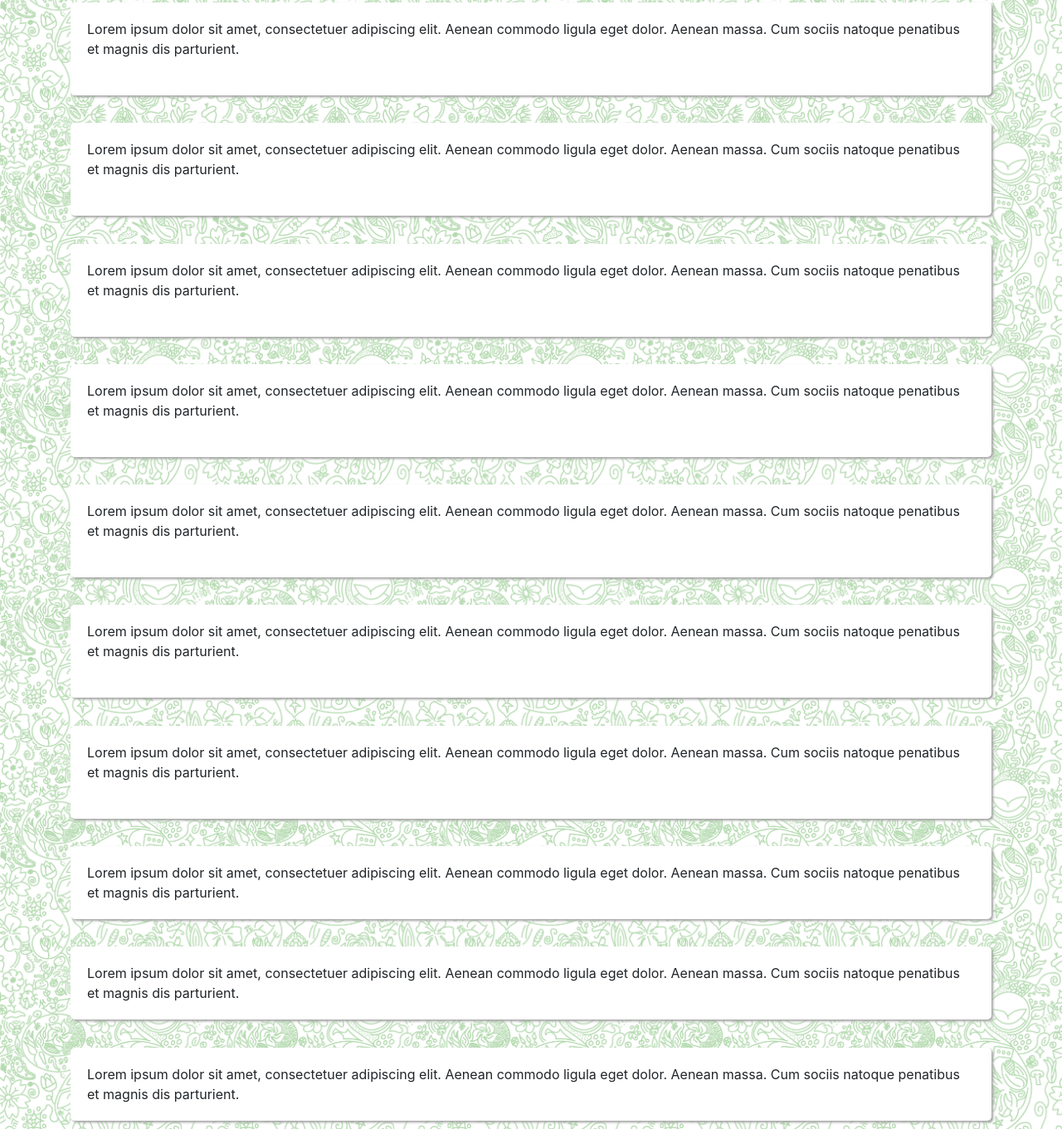
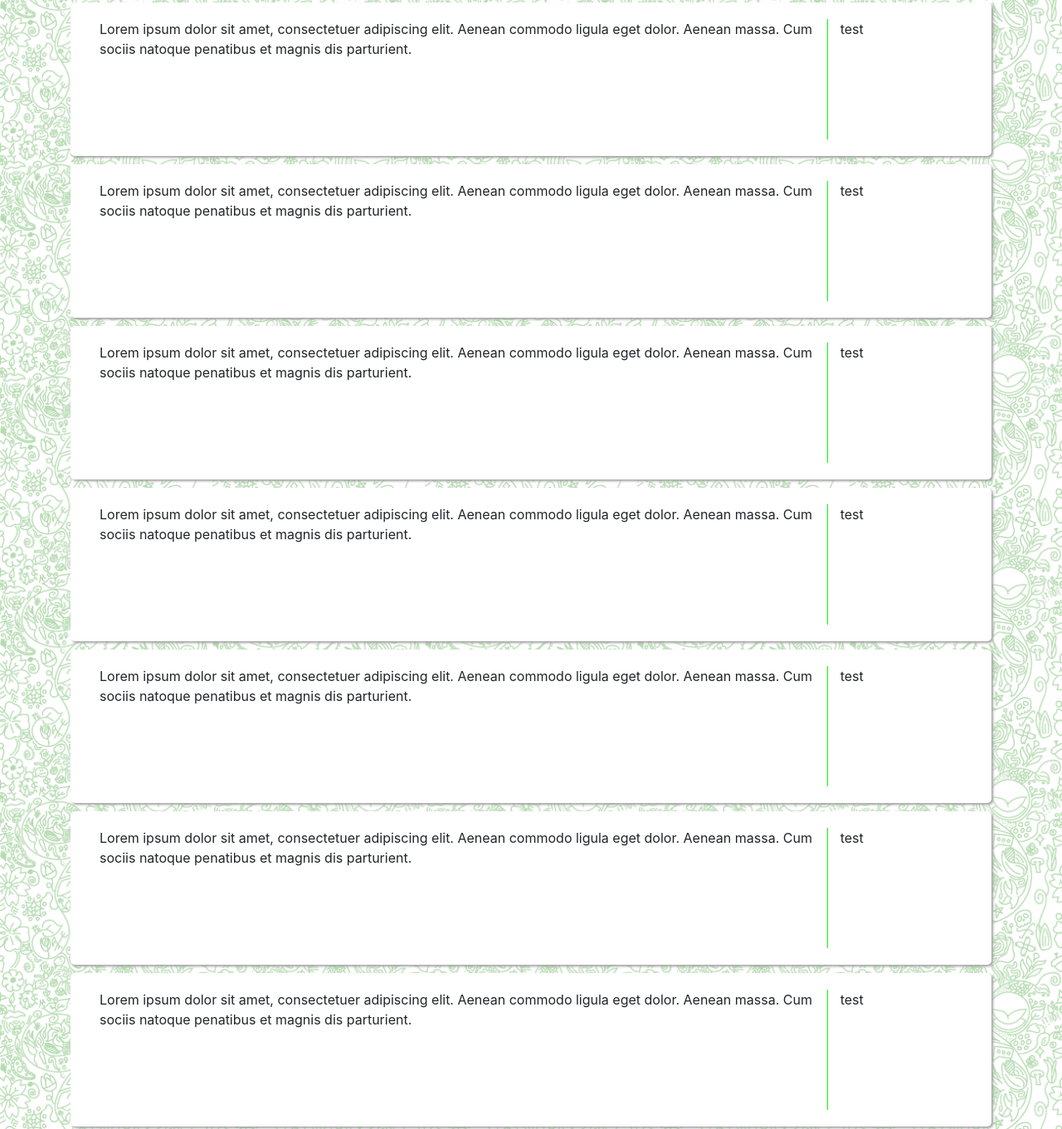
Before and after one commit to matt-how/compost, a plain HTML site: page index.html in a window 1280 px wide. Shown: the part 77-1438 px from the top of the page at 83% size. Drawn offline with nearby package versions, Linux system fonts and the light colour scheme.

Commit message:
Post split

```diff
--- a/index.html
+++ b/index.html
@@ -21,37 +21,72 @@
     <div class="col-12">
       <ul class="post-list" id="post-list">
         <li class="post">
+            <div class="col-10 text">
             Lorem ipsum dolor sit amet, consectetuer adipiscing elit. Aenean commodo ligula eget dolor. Aenean massa. Cum sociis natoque penatibus et magnis dis parturient.
+            </div>
+            <div class="col-2 side">
+            test
+            </div>
         <br>
         <br>
         </li>
         <li class="post">
+            <div class="col-10 text">
             Lorem ipsum dolor sit amet, consectetuer adipiscing elit. Aenean commodo ligula eget dolor. Aenean massa. Cum sociis natoque penatibus et magnis dis parturient.
+            </div>
+            <div class="col-2 side">
+            test
+            </div>
         <br>
         <br>
         </li>
         <li class="post">
+                        <div class="col-10 text">
             Lorem ipsum dolor sit amet, consectetuer adipiscing elit. Aenean commodo ligula eget dolor. Aenean massa. Cum sociis natoque penatibus et magnis dis parturient.
+            </div>
+            <div class="col-2 side">
+            test
+            </div>
         <br>
         <br>
         </li>
         <li class="post">
+                        <div class="col-10 text">
             Lorem ipsum dolor sit amet, consectetuer adipiscing elit. Aenean commodo ligula eget dolor. Aenean massa. Cum sociis natoque penatibus et magnis dis parturient.
+            </div>
+            <div class="col-2 side">
+            test
+            </div>
         <br>
         <br>
         </li>
         <li class="post">
+                        <div class="col-10 text">
             Lorem ipsum dolor sit amet, consectetuer adipiscing elit. Aenean commodo ligula eget dolor. Aenean massa. Cum sociis natoque penatibus et magnis dis parturient.
+            </div>
+            <div class="col-2 side">
+            test
+            </div>
         <br>
         <br>
         </li>
         <li class="post">
+                        <div class="col-10 text">
             Lorem ipsum dolor sit amet, consectetuer adipiscing elit. Aenean commodo ligula eget dolor. Aenean massa. Cum sociis natoque penatibus et magnis dis parturient.
+            </div>
+            <div class="col-2 side">
+            test
+            </div>
         <br>
         <br>
         </li>
         <li class="post">
+                        <div class="col-10 text">
             Lorem ipsum dolor sit amet, consectetuer adipiscing elit. Aenean commodo ligula eget dolor. Aenean massa. Cum sociis natoque penatibus et magnis dis parturient.
+            </div>
+            <div class="col-2 side">
+            test
+            </div>
         <br>
         <br>
         </li>
--- a/styles.css
+++ b/styles.css
@@ -20,8 +20,18 @@ ul{
   background-color: rgb(255, 255, 255);
   padding: 20px;
   border-radius: 5px;
-  margin-bottom: 3%;
+  margin-bottom: 10px;
   box-shadow: 2px 2px 3px #a3a3a3;
+  height: 185px;
+}
+.text{
+    float: left;
+}
+.side{
+    border-left: 1px solid lime;
+    float: left;
+    height: 145px;
+
 }
 @media only screen and (max-width: 600px) {
     body {
```
